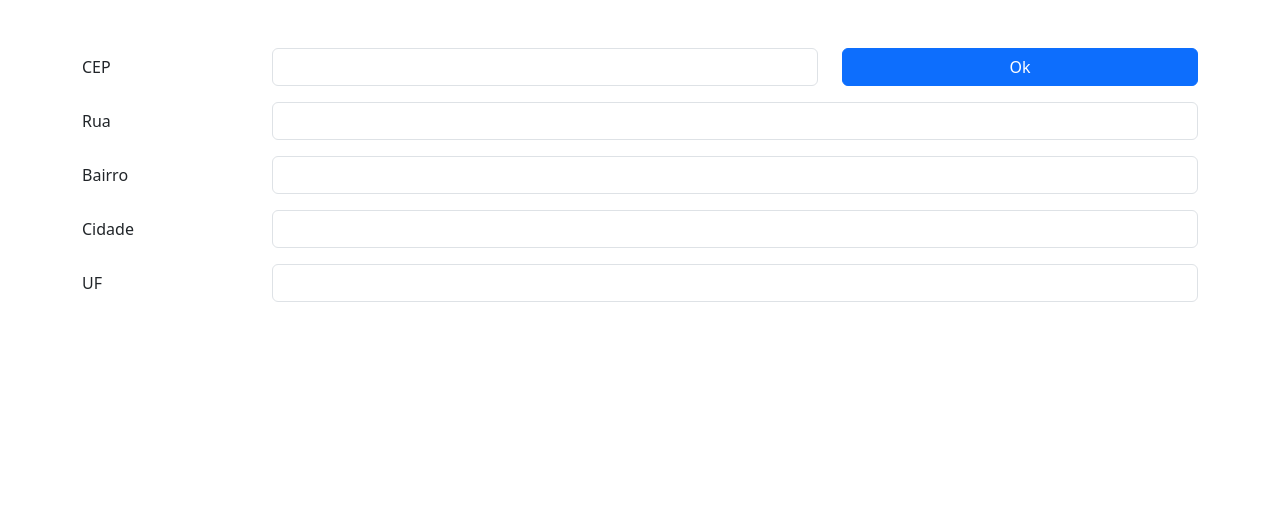
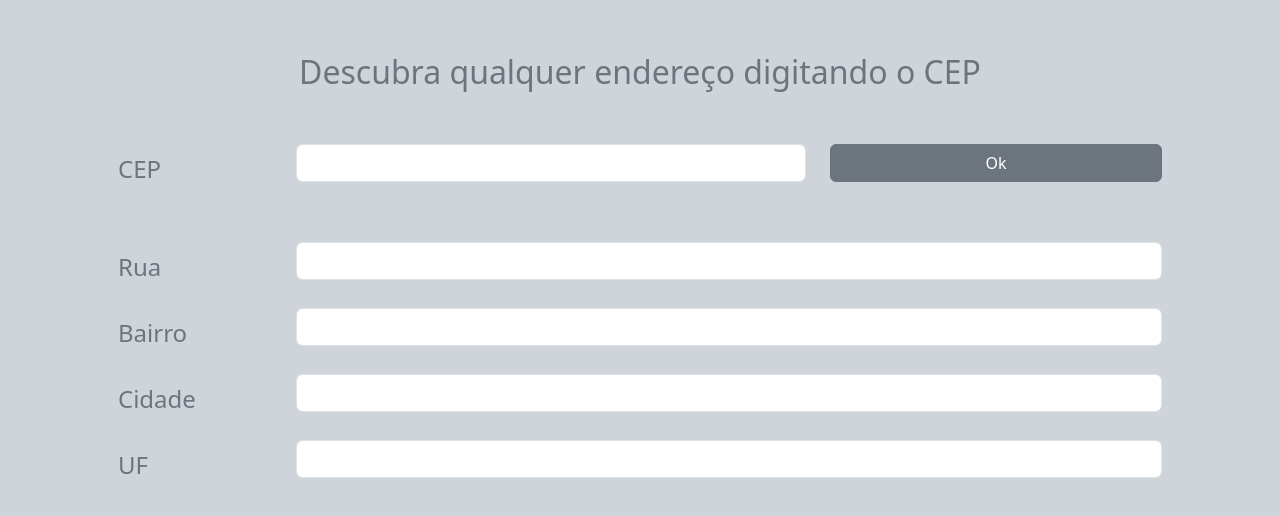
Before and after one commit to LetiSouza18/Api-Teste, a plain HTML site: page index.html in a window 1280 px wide. Drawn offline with nearby package versions, Linux system fonts and the light colour scheme.

Commit message:
Alterações no estilo

```diff
--- a/index.html
+++ b/index.html
@@ -27,37 +27,38 @@
                 }
             </script>
     </head>
-    <body>
+    <body class="bg-dark-subtle">
+        <p class="text-center fs-2 fw-medium text-secondary mt-5">Descubra qualquer endereço digitando o CEP</p>
         <div class="container">
-            <div class="mt-5 mb-3 row">
-                <label for="cep" class="col-sm-2 col-form-label">CEP</label>
+            <div class="my-5 mx-4 row">
+                <label for="cep" class="col-sm-2 col-form-label fs-4 fw-medium text-secondary">CEP</label>
                 <div class="col-sm">
                   <input type="text" class="form-control" id="cep" value="">
                 </div>
                 <div class="col-4">
-                    <button type="button" class="btn btn-primary w-100" onclick="getAddressByCep()">Ok</button>
+                    <button type="button" class="btn btn-secondary w-100" onclick="getAddressByCep()">Ok</button>
                 </div>
             </div>
-            <div class="mb-3 row">
-                <label for="rua" class="col-sm-2 col-form-label">Rua</label>
+            <div class="mb-3 mx-4 row">
+                <label for="rua" class="col-sm-2 col-form-label fs-4 fw-medium text-secondary">Rua</label>
                 <div class="col-sm-10">
                   <input type="text" readonly class="form-control" id="rua">
                 </div>
             </div>
-            <div class="mb-3 row">
-                <label for="bairro" class="col-sm-2 col-form-label">Bairro</label>
+            <div class="mb-3 mx-4 row">
+                <label for="bairro" class="col-sm-2 col-form-label fs-4 fw-medium text-secondary">Bairro</label>
                 <div class="col-sm-10">
                   <input type="text" readonly class="form-control" id="bairro">
                 </div>
             </div>
-            <div class="mb-3 row">
-                <label for="cidade" class="col-sm-2 col-form-label">Cidade</label>
+            <div class="mb-3 mx-4 row">
+                <label for="cidade" class="col-sm-2 col-form-label fs-4 fw-medium text-secondary">Cidade</label>
                 <div class="col-sm-10">
                   <input type="text" readonly class="form-control" id="cidade">
                 </div>
             </div>
-            <div class="mb-3 row">
-                <label for="uf" class="col-sm-2 col-form-label">UF</label>
+            <div class="mb-3 mx-4 row">
+                <label for="uf" class="col-sm-2 col-form-label fs-4 fw-medium text-secondary">UF</label>
                 <div class="col-sm-10">
                   <input type="text" readonly class="form-control" id="uf">
                 </div>
```
